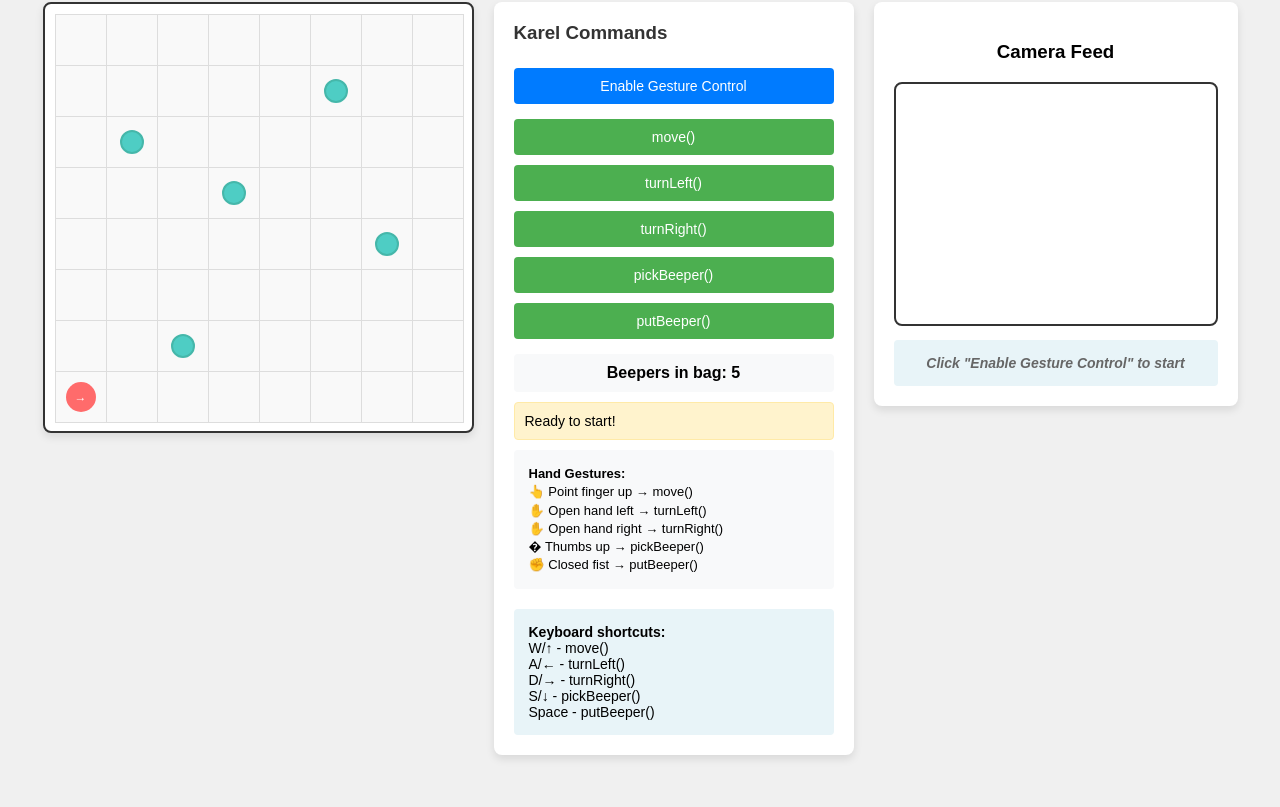
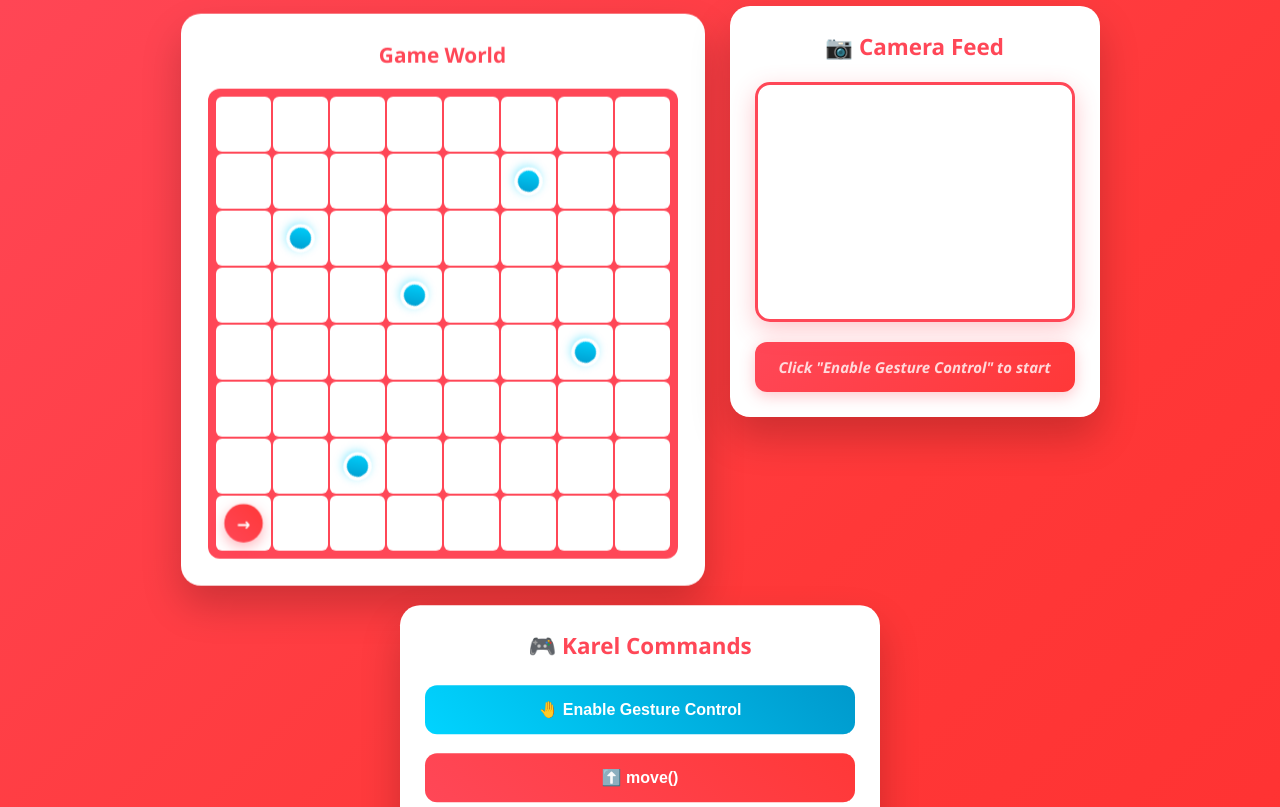
Before and after one commit to SIMITClubAdmin/karel-cv, a plain HTML site: page index.html in a window 1280 px wide. Shown: the part 96-903 px from the top of the page. Before the commit the page ends 871 px from the top, so only its background shows below. Drawn offline with Linux system fonts and the light colour scheme.

Commit message:
enchance ui

```diff
--- a/index.html
+++ b/index.html
@@ -5,61 +5,90 @@
     <meta name="viewport" content="width=device-width, initial-scale=1.0">
     <title>Karel Robot Game - Hand Gesture Control</title>
     <style>
+        * {
+            box-sizing: border-box;
+        }
+
         body {
-            font-family: Arial, sans-serif;
+            font-family: 'Segoe UI', Tahoma, Geneva, Verdana, sans-serif;
             margin: 0;
-            padding: 20px;
-            background-color: #f0f0f0;
+            padding: 0;
+            background: linear-gradient(135deg, #ff4757 0%, #ff3838 50%, #ff2d2d 100%);
+            min-height: 100vh;
             display: flex;
             flex-direction: column;
             align-items: center;
         }
 
         h1 {
-            color: #333;
-            margin-bottom: 20px;
+            color: white;
+            margin-bottom: 30px;
+            font-size: 2.5rem;
+            font-weight: 700;
+            text-align: center;
+            text-shadow: 0 4px 8px rgba(0,0,0,0.3);
+            letter-spacing: -0.5px;
         }
 
         .game-container {
             display: flex;
-            gap: 20px;
+            gap: 25px;
             align-items: flex-start;
             flex-wrap: wrap;
             justify-content: center;
+            /* max-width: 1400px; */
+            width: 100%;
         }
 
         .grid-container {
-            background-color: white;
-            border: 2px solid #333;
-            padding: 10px;
-            border-radius: 8px;
-            box-shadow: 0 4px 8px rgba(0,0,0,0.1);
+            background: white;
+            border-radius: 20px;
+            padding: 25px;
+            box-shadow: 0 20px 40px rgba(0,0,0,0.2);
+            backdrop-filter: blur(10px);
+            border: 2px solid rgba(255,255,255,0.3);
+        }
+
+        .grid-title {
+            text-align: center;
+            margin-bottom: 20px;
+            color: #ff4757;
+            font-size: 1.3rem;
+            font-weight: 600;
         }
 
         .grid {
             display: grid;
-            grid-template-columns: repeat(8, 50px);
-            grid-template-rows: repeat(8, 50px);
-            gap: 1px;
-            background-color: #333;
+            grid-template-columns: repeat(8, 55px);
+            grid-template-rows: repeat(8, 55px);
+            gap: 2px;
+            background-color: #ff4757;
+            border-radius: 12px;
+            padding: 8px;
         }
 
         .cell {
-            width: 50px;
-            height: 50px;
-            background-color: #f9f9f9;
-            border: 1px solid #ddd;
+            width: 55px;
+            height: 55px;
+            background-color: white;
+            border-radius: 6px;
             display: flex;
             align-items: center;
             justify-content: center;
             position: relative;
             font-size: 12px;
+            transition: all 0.2s ease;
+        }
+
+        .cell:hover {
+            transform: scale(1.05);
+            box-shadow: 0 4px 8px rgba(255,71,87,0.3);
         }
 
         .karel {
-            width: 30px;
-            height: 30px;
-            background-color: #ff6b6b;
+            width: 35px;
+            height: 35px;
+            background: linear-gradient(45deg, #ff4757, #ff3838);
             border-radius: 50%;
             position: absolute;
             display: flex;
@@ -68,6 +97,14 @@
             font-weight: bold;
             color: white;
             z-index: 10;
+            font-size: 16px;
+            box-shadow: 0 4px 12px rgba(255,71,87,0.4);
+            animation: pulse 2s infinite;
+        }
+
+        @keyframes pulse {
+            0%, 100% { transform: scale(1); }
+            50% { transform: scale(1.1); }
         }
 
         .karel.north::after { content: "↑"; }
@@ -76,121 +113,268 @@
         .karel.west::after { content: "←"; }
 
         .beeper {
-            width: 20px;
-            height: 20px;
-            background-color: #4ecdc4;
+            width: 25px;
+            height: 25px;
+            background: linear-gradient(45deg, #00d4ff, #0099cc);
             border-radius: 50%;
-            border: 2px solid #45b7aa;
+            border: 3px solid white;
             position: absolute;
             z-index: 5;
+            box-shadow: 0 2px 8px rgba(0,212,255,0.4);
+            animation: sparkle 2s infinite alternate;
+        }
+
+        @keyframes sparkle {
+            0% { transform: scale(1) rotate(0deg); }
+            100% { transform: scale(1.15) rotate(180deg); }
         }
 
         .controls {
-            background-color: white;
-            padding: 20px;
-            border-radius: 8px;
-            box-shadow: 0 4px 8px rgba(0,0,0,0.1);
-            max-width: 20em;
+            background: white;
+            padding: 25px;
+            border-radius: 20px;
+            box-shadow: 0 20px 40px rgba(0,0,0,0.2);
+            max-width: 30em;
         }
 
         .controls h3 {
             margin-top: 0;
-            color: #333;
+            margin-bottom: 20px;
+            color: #ff4757;
+            font-size: 1.4rem;
+            font-weight: 600;
+            text-align: center;
         }
 
         button {
             width: 100%;
-            padding: 10px;
-            margin: 5px 0;
-            background-color: #4CAF50;
+            padding: 15px;
+            margin: 4px 0;
+            background: linear-gradient(45deg, #ff4757, #ff3838);
             color: white;
             border: none;
-            border-radius: 4px;
+            border-radius: 12px;
             cursor: pointer;
-            font-size: 14px;
-            transition: background-color 0.3s;
+            font-size: 16px;
+            font-weight: 600;
+            transition: all 0.3s ease;
+            position: relative;
+            overflow: hidden;
+        }
+
+        button::before {
+            content: '';
+            position: absolute;
+            top: 0;
+            left: -100%;
+            width: 100%;
+            height: 100%;
+            background: linear-gradient(90deg, transparent, rgba(255,255,255,0.3), transparent);
+            transition: left 0.5s;
+        }
+
+        button:hover::before {
+            left: 100%;
         }
 
         button:hover {
-            background-color: #45a049;
+            transform: translateY(-2px);
+            box-shadow: 0 8px 25px rgba(255,71,87,0.4);
         }
 
         button:active {
-            transform: translateY(1px);
+            transform: translateY(0);
         }
 
         .camera-container {
-            background-color: white;
-            padding: 20px;
-            border-radius: 8px;
-            box-shadow: 0 4px 8px rgba(0,0,0,0.1);
+            background: white;
+            padding: 25px;
+            border-radius: 20px;
+            box-shadow: 0 20px 40px rgba(0,0,0,0.2);
             text-align: center;
+            min-width: 360px;
+        }
+
+        .camera-container h3 {
+            margin-top: 0;
+            margin-bottom: 20px;
+            color: #ff4757;
+            font-size: 1.4rem;
+            font-weight: 600;
         }
 
         #video {
             width: 320px;
             height: 240px;
-            border: 2px solid #333;
-            border-radius: 8px;
-            transform: scaleX(-1); /* Mirror the video */
+            border: 3px solid #ff4757;
+            border-radius: 15px;
+            transform: scaleX(-1);
+            box-shadow: 0 8px 25px rgba(255,71,87,0.3);
         }
 
         .gesture-status {
-            background-color: #e8f4f8;
+            background: linear-gradient(135deg, #ff4757, #ff3838);
+            color: white;
             padding: 15px;
-            border-radius: 4px;
-            margin-top: 10px;
-            font-size: 14px;
-            font-weight: bold;
+            border-radius: 12px;
+            margin-top: 15px;
+            font-size: 15px;
+            font-weight: 600;
+            box-shadow: 0 4px 15px rgba(255,71,87,0.3);
         }
 
         .info {
-            background-color: #e8f4f8;
-            padding: 15px;
-            border-radius: 4px;
+            background: linear-gradient(135deg, #f1f2f6, #ddd);
+            padding: 20px;
+            border-radius: 12px;
             margin-top: 20px;
             font-size: 14px;
+            border-left: 4px solid #ff4757;
+        }
+
+        .info strong {
+            color: #ff4757;
         }
 
         .status {
-            background-color: #fff3cd;
-            border: 1px solid #ffeaa7;
-            padding: 10px;
-            border-radius: 4px;
-            margin-top: 10px;
-            font-size: 14px;
+            background: white;
+            border: 2px solid #ff4757;
+            color: #ff4757;
+            padding: 15px;
+            border-radius: 12px;
+            margin-top: 15px;
+            font-size: 15px;
+            font-weight: 600;
+            text-align: center;
+            transition: all 0.3s ease;
         }
 
         .beeper-count {
-            background-color: #f8f9fa;
-            padding: 10px;
-            border-radius: 4px;
-            margin-top: 10px;
+            background: linear-gradient(135deg, #ff4757, #ff3838);
+            color: white;
+            padding: 20px;
+            border-radius: 12px;
+            margin-top: 15px;
             text-align: center;
-            font-weight: bold;
+            font-weight: 700;
+            font-size: 18px;
+            box-shadow: 0 4px 15px rgba(255,71,87,0.3);
         }
 
         .toggle-button {
-            background-color: #007bff;
-            margin-bottom: 10px;
+            background: linear-gradient(45deg, #00d4ff, #0099cc) !important;
+            margin-bottom: 15px;
         }
 
         .toggle-button:hover {
-            background-color: #0056b3;
+            box-shadow: 0 8px 25px rgba(0,212,255,0.4);
         }
 
         .gesture-guide {
-            background-color: #f8f9fa;
-            padding: 15px;
-            border-radius: 4px;
-            margin-top: 10px;
-            font-size: 13px;
-            line-height: 1.4;
+            background: linear-gradient(135deg, #f1f2f6, #ddd);
+            padding: 20px;
+            border-radius: 12px;
+            margin-top: 15px;
+            font-size: 14px;
+            line-height: 1.6;
+            border-left: 4px solid #ff4757;
+        }
+
+        .gesture-guide strong {
+            color: #ff4757;
+            font-size: 16px;
         }
 
         .loading {
-            color: #666;
+            color: rgba(255,255,255,0.8);
             font-style: italic;
+        }
+
+        /* Responsive design */
+        @media (max-width: 768px) {
+            body {
+                padding: 15px;
+            }
+
+            h1 {
+                font-size: 2rem;
+                margin-bottom: 20px;
+            }
+
+            .game-container {
+                gap: 20px;
+            }
+
+            .grid {
+                grid-template-columns: repeat(8, 45px);
+                grid-template-rows: repeat(8, 45px);
+            }
+
+            .cell {
+                width: 45px;
+                height: 45px;
+            }
+
+            .karel {
+                width: 30px;
+                height: 30px;
+            }
+
+            .controls, .camera-container {
+                min-width: auto;
+                width: 100%;
+                max-width: 400px;
+            }
+
+            #video {
+                width: 280px;
+                height: 210px;
+            }
+        }
+
+        /* Floating animations */
+        .grid-container {
+            animation: float 6s ease-in-out infinite;
+        }
+
+        .controls {
+            animation: float 6s ease-in-out infinite 1s;
+        }
+
+        .camera-container {
+            animation: float 6s ease-in-out infinite 2s;
+        }
+
+        @keyframes float {
+            0%, 100% { transform: translateY(0px); }
+            50% { transform: translateY(-10px); }
+        }
+
+        /* Success/Error animations */
+        .status.success {
+            background: linear-gradient(135deg, #00d4ff, #0099cc);
+            color: white;
+            border-color: #00d4ff;
+            animation: successPulse 0.6s ease;
+        }
+
+        .status.error {
+            background: linear-gradient(135deg, #ff6b6b, #ff5252);
+            color: white;
+            border-color: #ff6b6b;
+            animation: errorShake 0.6s ease;
+        }
+
+        @keyframes successPulse {
+            0% { transform: scale(1); }
+            50% { transform: scale(1.05); }
+            100% { transform: scale(1); }
+        }
+
+        @keyframes errorShake {
+            0%, 100% { transform: translateX(0); }
+            25% { transform: translateX(-5px); }
+            75% { transform: translateX(5px); }
         }
     </style>
 
@@ -199,41 +383,50 @@
     <script src="https://cdn.jsdelivr.net/npm/@mediapipe/drawing_utils/drawing_utils.js"></script>
 </head>
 <body>
-    <h1>Karel Robot Game - Hand Gesture Control</h1>
+    <h1>🤖 Karel Robot Game</h1>
 
     <div class="game-container">
         <div class="grid-container">
+            <div class="grid-title">Game World</div>
             <div class="grid" id="grid"></div>
         </div>
 
+        <div class="camera-container">
+            <h3>📷 Camera Feed</h3>
+            <video id="video" autoplay muted></video>
+            <div class="gesture-status" id="gestureStatus">
+                <span class="loading">Click "Enable Gesture Control" to start</span>
+            </div>
+        </div>
+
         <div class="controls">
-            <h3>Karel Commands</h3>
+            <h3>🎮 Karel Commands</h3>
             <button class="toggle-button" onclick="toggleGestureControl()" id="gestureToggle">
-                Enable Gesture Control
+                🤚 Enable Gesture Control
             </button>
-            <button onclick="move()">move()</button>
-            <button onclick="turnLeft()">turnLeft()</button>
-            <button onclick="turnRight()">turnRight()</button>
-            <button onclick="pickBeeper()">pickBeeper()</button>
-            <button onclick="putBeeper()">putBeeper()</button>
+            <button onclick="move()">⬆️ move()</button>
+            <button onclick="turnLeft()">↩️ turnLeft()</button>
+            <button onclick="turnRight()">↪️ turnRight()</button>
+            <button onclick="pickBeeper()">📦 pickBeeper()</button>
+            <button onclick="putBeeper()">📤 putBeeper()</button>
 
             <div class="beeper-count">
-                Beepers in bag: <span id="beeperCount">5</span>
+                💎 Beepers: <span id="beeperCount">5</span>
             </div>
 
-            <div class="status" id="status">Ready to start!</div>
+            <div class="status" id="status">🚀 Ready to start!</div>
 
             <div class="gesture-guide">
-                <strong>Hand Gestures:</strong><br>
+                <strong>🤚 Hand Gestures:</strong><br>
                 👆 Point finger up → move()<br>
                 ✋ Open hand left → turnLeft()<br>
                 ✋ Open hand right → turnRight()<br>
-                � Thumbs up → pickBeeper()<br>
+                👍 Thumbs up → pickBeeper()<br>
                 ✊ Closed fist → putBeeper()
             </div>
 
             <div class="info">
-                <strong>Keyboard shortcuts:</strong><br>
+                <strong>⌨️ Keyboard shortcuts:</strong><br>
                 W/↑ - move()<br>
                 A/← - turnLeft()<br>
                 D/→ - turnRight()<br>
@@ -242,13 +435,7 @@
             </div>
         </div>
 
-        <div class="camera-container">
-            <h3>Camera Feed</h3>
-            <video id="video" autoplay muted></video>
-            <div class="gesture-status" id="gestureStatus">
-                <span class="loading">Click "Enable Gesture Control" to start</span>
-            </div>
-        </div>
+
     </div>
 
     <script>
@@ -329,8 +516,18 @@
         function setStatus(message, isError = false) {
             const status = document.getElementById('status');
             status.textContent = message;
-            status.style.backgroundColor = isError ? '#f8d7da' : '#d1ecf1';
-            status.style.borderColor = isError ? '#f5c6cb' : '#bee5eb';
+            status.className = 'status';
+
+            if (isError) {
+                status.classList.add('error');
+            } else {
+                status.classList.add('success');
+            }
+
+            // Remove animation classes after animation completes
+            setTimeout(() => {
+                status.classList.remove('success', 'error');
+            }, 600);
         }
 
         // Karel commands
@@ -346,13 +543,13 @@
             }
 
             if (newX < 0 || newX >= gridSize || newY < 0 || newY >= gridSize) {
-                setStatus("Can't move - wall ahead!", true);
+                setStatus("🚫 Can't move - wall ahead!", true);
                 return;
             }
 
             karel.x = newX;
             karel.y = newY;
-            setStatus(`Moved ${karel.direction} to (${karel.x}, ${karel.y})`);
+            setStatus(`✅ Moved ${karel.direction} to (${karel.x}, ${karel.y})`);
             updateDisplay();
         }
 
@@ -360,7 +557,7 @@
             const directions = ['north', 'west', 'south', 'east'];
             const currentIndex = directions.indexOf(karel.direction);
             karel.direction = directions[(currentIndex + 1) % 4];
-            setStatus(`Turned left, now facing ${karel.direction}`);
+            setStatus(`🔄 Turned left, now facing ${karel.direction}`);
             updateDisplay();
         }
 
@@ -368,7 +565,7 @@
             const directions = ['north', 'east', 'south', 'west'];
             const currentIndex = directions.indexOf(karel.direction);
             karel.direction = directions[(currentIndex + 1) % 4];
-            setStatus(`Turned right, now facing ${karel.direction}`);
+            setStatus(`🔄 Turned right, now facing ${karel.direction}`);
             updateDisplay();
         }
 
@@ -376,10 +573,10 @@
             if (grid[karel.y][karel.x].hasBeeper) {
                 grid[karel.y][karel.x].hasBeeper = false;
                 karel.beepers++;
-                setStatus(`Picked up beeper! Total: ${karel.beepers}`);
+                setStatus(`💎 Picked up beeper! Total: ${karel.beepers}`);
                 updateDisplay();
             } else {
-                setStatus("No beeper here to pick up!", true);
+                setStatus("❌ No beeper here to pick up!", true);
             }
         }
 
@@ -388,13 +585,13 @@
                 if (!grid[karel.y][karel.x].hasBeeper) {
                     grid[karel.y][karel.x].hasBeeper = true;
                     karel.beepers--;
-                    setStatus(`Put down beeper! Remaining: ${karel.beepers}`);
+                    setStatus(`📤 Put down beeper! Remaining: ${karel.beepers}`);
                     updateDisplay();
                 } else {
-                    setStatus("There's already a beeper here!", true);
+                    setStatus("⚠️ There's already a beeper here!", true);
                 }
             } else {
-                setStatus("No beepers in bag!", true);
+                setStatus("🚫 No beepers in bag!", true);
             }
         }
 
@@ -421,7 +618,7 @@
                 });
             } catch (error) {
                 console.error('Error accessing camera:', error);
-                updateGestureStatus('Camera access denied: ' + error.message);
+                updateGestureStatus('📷 Camera access denied: ' + error.message);
                 return null;
             }
         }
@@ -433,7 +630,7 @@
 
             hands.setOptions({
                 maxNumHands: 1,
-                modelComplexity: 0,  // Changed to 0 for faster performance
+                modelComplexity: 0,
                 minDetectionConfidence: 0.7,
                 minTrackingConfidence: 0.5
             });
@@ -457,7 +654,7 @@
                 const gesture = recognizeGesture(landmarks);
                 processGesture(gesture);
             } else {
-                updateGestureStatus('No hand detected');
+                updateGestureStatus('👋 Show your hand to the camera');
             }
         }
 
@@ -541,7 +738,7 @@
                     turnRight();
                     break;
                 case 'thumbs_up':
-                    updateGestureStatus('� Thumbs up - Picking beeper!');
+                    updateGestureStatus('👍 Thumbs up - Picking beeper!');
                     pickBeeper();
                     break;
                 case 'fist':
@@ -549,7 +746,7 @@
                     putBeeper();
                     break;
                 default:
-                    updateGestureStatus(`Gesture: ${gesture}`);
+                    updateGestureStatus(`🤔 Gesture: ${gesture}`);
             }
 
             // Reset debounce after delay
@@ -568,20 +765,21 @@
 
             if (!gestureEnabled) {
                 button.disabled = true;
-                button.textContent = 'Loading...';
-                updateGestureStatus('Setting up camera...');
+                button.textContent = '⏳ Loading...';
+                updateGestureStatus('📷 Setting up camera...');
                 const cameraReady = await setupCamera();
 
                 if (cameraReady) {
-                    updateGestureStatus('Loading hand detection model...');
+                    updateGestureStatus('🤖 Loading hand detection model...');
                     setupHandDetection();
                     gestureEnabled = true;
-                    button.textContent = 'Disable Gesture Control';
-                    button.style.backgroundColor = '#dc3545';
-                    updateGestureStatus('Gesture control active! Show your hand to the camera.');
+                    button.textContent = '🛑 Disable Gesture Control';
+                    button.style.background = 'linear-gradient(45deg, #ff6b6b, #ff5252)';
+                    updateGestureStatus('✅ Gesture control active! Show your hand to the camera.');
                 } else {
-                    updateGestureStatus('Failed to access camera');
+                    updateGestureStatus('❌ Failed to access camera');
                 }
+                button.disabled = false;
             } else {
                 // Stop camera
                 const stream = video.srcObject;
@@ -591,9 +789,9 @@
                 }
 
                 gestureEnabled = false;
-                button.textContent = 'Enable Gesture Control';
-                button.style.backgroundColor = '#007bff';
-                updateGestureStatus('Gesture control disabled');
+                button.textContent = '🤚 Enable Gesture Control';
+                button.style.background = 'linear-gradient(45deg, #00d4ff, #0099cc)';
+                updateGestureStatus('🚫 Gesture control disabled');
             }
         }
 
```
